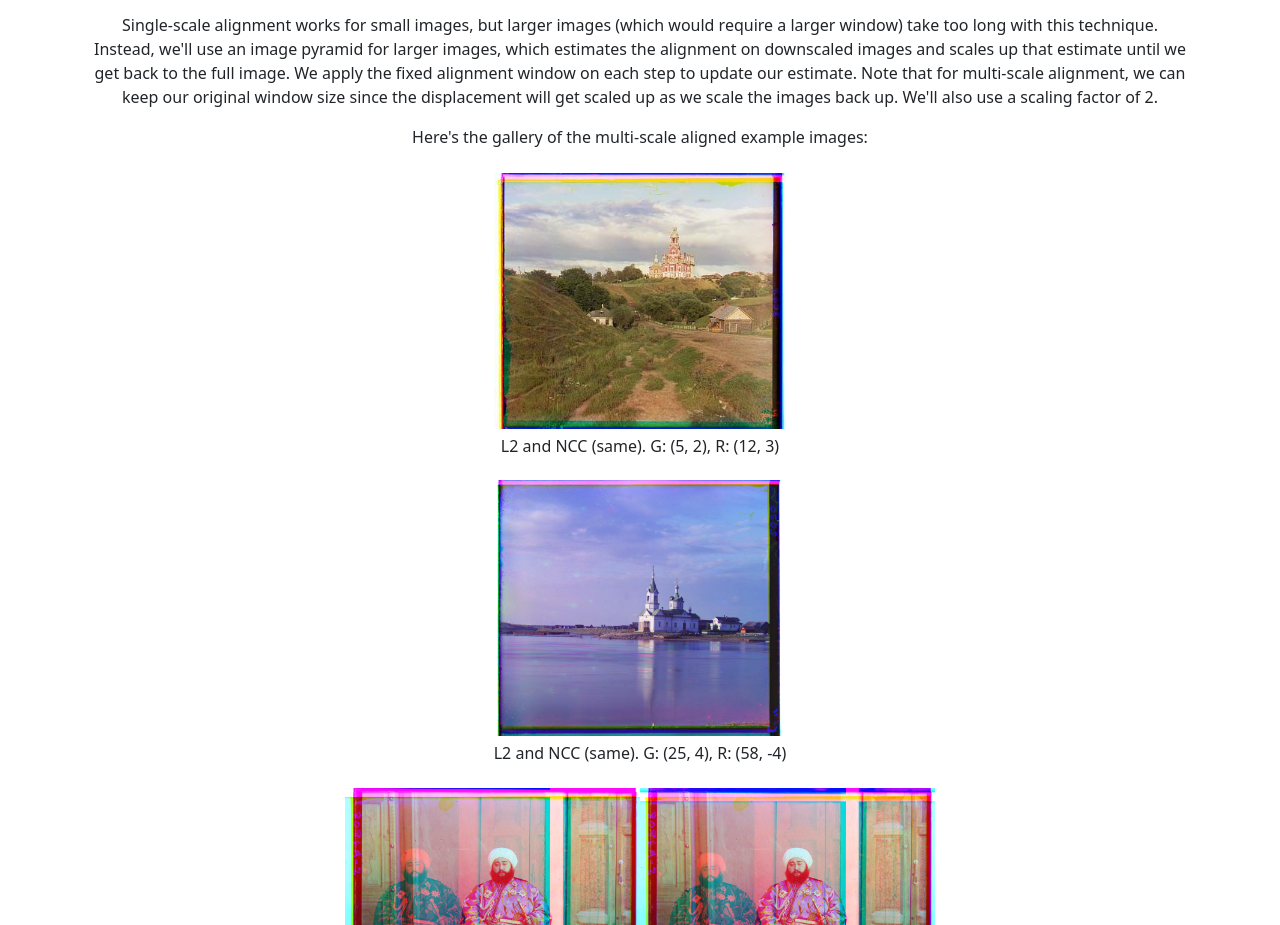
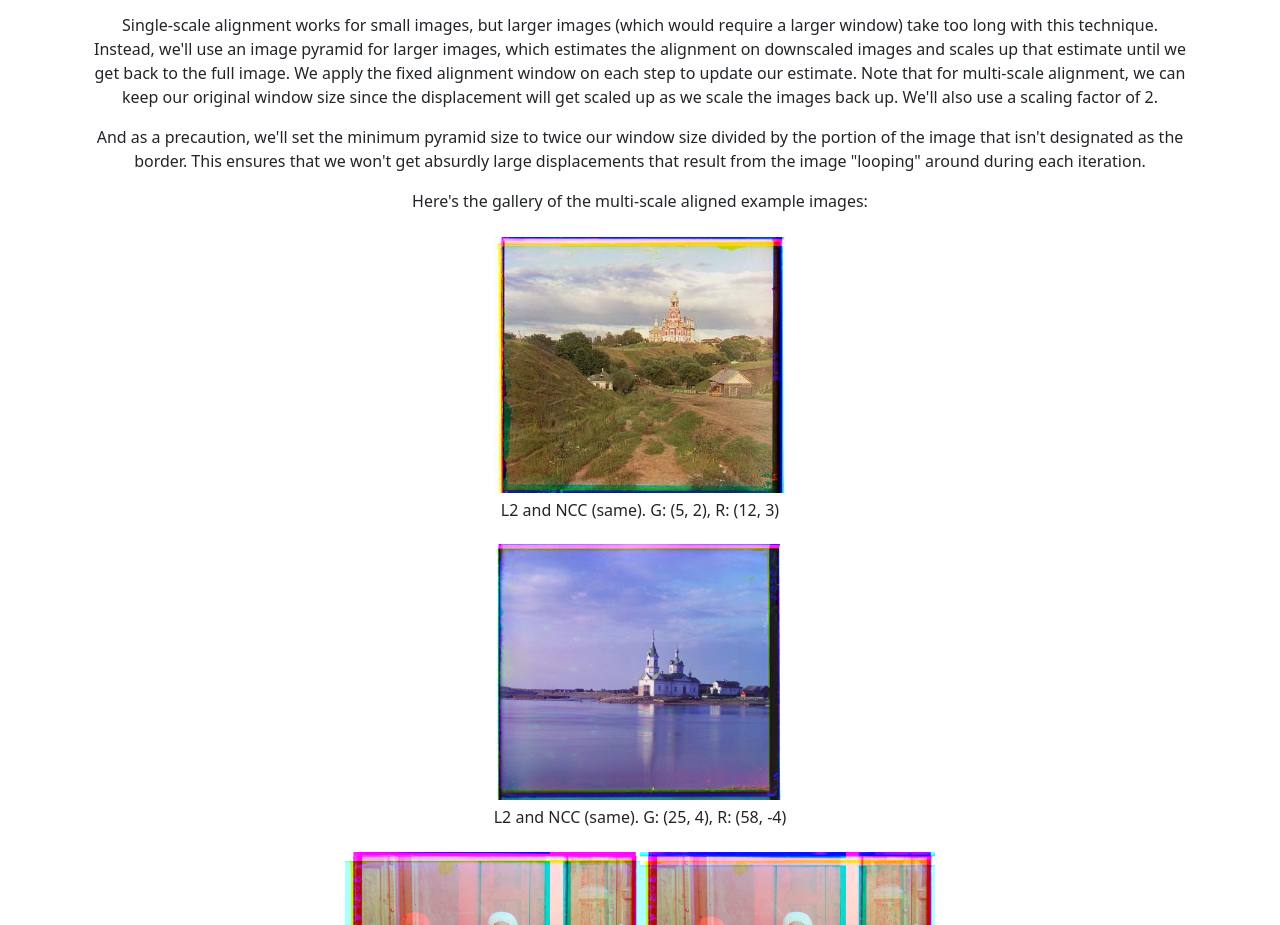
Before and after one commit to eric-vo/cs180, a plain HTML site: page project1/index.html in a window 1280 px wide. Shown: the part 1886-2811 px from the top of the page. Drawn offline with nearby package versions, Linux system fonts and the light colour scheme.

Commit message:
Add pyramid explanation

```diff
--- a/project1/index.html
+++ b/project1/index.html
@@ -105,6 +105,12 @@
           We apply the fixed alignment window on each step to update our estimate.
           Note that for multi-scale alignment, we can keep our original window size since the displacement will get scaled up as we scale the images back up.
           We'll also use a scaling factor of 2.
+        </p>
+        <p>
+          And as a precaution, we'll set the minimum pyramid size to twice our window size
+          divided by the portion of the image that isn't designated as the border.
+          This ensures that we won't get absurdly large displacements
+          that result from the image "looping" around during each iteration.
         </p>
         <p>Here's the gallery of the multi-scale aligned example images:</p>
         <div class="mt-4">
```
